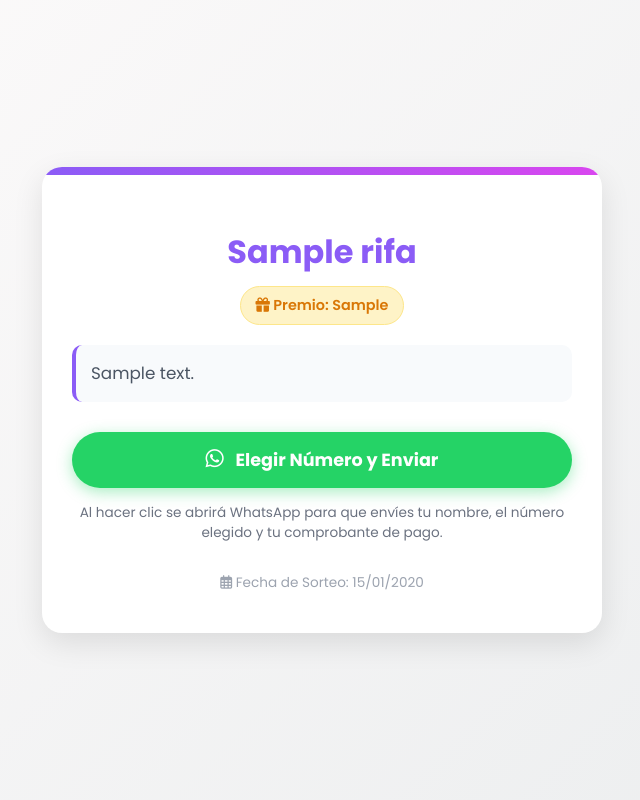
After one commit to CareBobo/Pagina_invitaciones_platillas, a Flask app: page /rifa/Sample in a window 1280 px wide. The commit adds this page. Shown: the whole page, without its empty margins (318-958 px from the left). Run offline with Flask 3, Linux system fonts and the light colour scheme; tables that the repository leaves empty hold one stand-in row (values such as "Sample post").

Commit message:
Manual user adjustments

```diff
--- a/app.py
+++ b/app.py
@@ -13,7 +13,7 @@ from reportlab.lib.styles import getSampleStyleSheet, ParagraphStyle
 from reportlab.lib import colors
 
 from config import Config
-from models import db, Usuario, Invitacion, CronogramaItem, Invitado, FotoGaleria, MusicaSugerida
+from models import db, Usuario, Invitacion, CronogramaItem, Invitado, FotoGaleria, MusicaSugerida, Rifa
 
 from supabase import create_client, Client
 
@@ -966,6 +966,62 @@ def eliminar_usuario(id):
 # INICIALIZACIÓN DE LA APLICACIÓN (SQLITE FALLBACK & SEEDING)
 # ==========================================================================
 
+# ==========================================================================
+# RUTAS DE ADMINISTRACIÓN DE RIFAS
+# ==========================================================================
+
+@app.route('/admin/rifas', methods=['GET', 'POST'])
+@login_required
+def admin_rifas():
+    if request.method == 'POST':
+        nueva_rifa = Rifa(
+            usuario_id=session['usuario_id'],
+            titulo=request.form['titulo'],
+            descripcion=request.form.get('descripcion'),
+            premio=request.form.get('premio'),
+            whatsapp_contacto=request.form.get('whatsapp_contacto')
+        )
+        if request.form.get('fecha_sorteo'):
+            nueva_rifa.fecha_sorteo = datetime.strptime(request.form['fecha_sorteo'], '%Y-%m-%dT%H:%M')
+
+        db.session.add(nueva_rifa)
+        db.session.commit()
+        flash('¡Rifa creada con éxito!', 'success')
+        return redirect(url_for('admin_rifas'))
+
+    rifas = Rifa.query.filter_by(usuario_id=session['usuario_id']).order_by(Rifa.created_at.desc()).all()
+    return render_template('admin/admin_rifas.html', rifas=rifas)
+
+
+@app.route('/admin/rifas/<int:id>/toggle', methods=['POST'])
+@login_required
+def toggle_rifa(id):
+    rifa = db.session.get(Rifa, id)
+    if rifa and (rifa.usuario_id == session['usuario_id'] or session.get('rol') == 'SUPER_ADMIN'):
+        rifa.activa = not rifa.activa
+        db.session.commit()
+        estado = 'activada' if rifa.activa else 'desactivada'
+        flash(f'La rifa ha sido {estado}.', 'success')
+    return redirect(url_for('admin_rifas'))
+
+
+# ==========================================================================
+# RUTAS PÚBLICAS DE RIFAS
+# ==========================================================================
+
+@app.route('/rifa/<token>')
+def ver_rifa(token):
+    rifa = Rifa.query.filter_by(token=token).first()
+
+    if not rifa:
+        return render_template('404.html'), 404
+
+    if not rifa.activa:
+        return render_template('rifa_finalizada.html', rifa=rifa)
+
+    return render_template('rifa_activa.html', rifa=rifa)
+
+
 def init_db_seeds():
     """Crea un usuario administrador inicial 'admin' si la base de datos está vacía"""
     with app.app_context():
--- /dev/null
+++ b/templates/rifa_activa.html
@@ -0,0 +1,135 @@
+<!DOCTYPE html>
+<html lang="es">
+<head>
+    <meta charset="UTF-8">
+    <meta name="viewport" content="width=device-width, initial-scale=1.0">
+    <title>{{ rifa.titulo }} - Sorteo Digital</title>
+    <link href="https://fonts.googleapis.com/css2?family=Poppins:wght@300;400;600;700&display=swap" rel="stylesheet">
+    <link rel="stylesheet" href="https://cdnjs.cloudflare.com/ajax/libs/font-awesome/6.4.0/css/all.min.css">
+    <style>
+        :root {
+            --primary: #8b5cf6;
+            --secondary: #d946ef;
+            --bg: #f3f4f6;
+            --text: #1f2937;
+        }
+        body {
+            font-family: 'Poppins', sans-serif;
+            background: linear-gradient(135deg, #fdfbfb 0%, #ebedee 100%);
+            margin: 0;
+            padding: 0;
+            color: var(--text);
+            min-height: 100vh;
+            display: flex;
+            align-items: center;
+            justify-content: center;
+        }
+        .rifa-container {
+            background: white;
+            border-radius: 20px;
+            box-shadow: 0 10px 30px rgba(0,0,0,0.1);
+            max-width: 500px;
+            width: 90%;
+            padding: 40px 30px;
+            text-align: center;
+            position: relative;
+            overflow: hidden;
+            margin: 20px;
+        }
+        .rifa-container::before {
+            content: '';
+            position: absolute;
+            top: 0;
+            left: 0;
+            width: 100%;
+            height: 8px;
+            background: linear-gradient(to right, var(--primary), var(--secondary));
+        }
+        h1 {
+            color: var(--primary);
+            font-size: 2rem;
+            margin-bottom: 10px;
+            font-weight: 700;
+        }
+        .premio-badge {
+            display: inline-block;
+            background: #fef3c7;
+            color: #d97706;
+            padding: 8px 15px;
+            border-radius: 30px;
+            font-weight: 600;
+            font-size: 0.9rem;
+            margin-bottom: 20px;
+            border: 1px solid #fde68a;
+        }
+        .descripcion {
+            color: #4b5563;
+            line-height: 1.6;
+            margin-bottom: 30px;
+            font-size: 1.05rem;
+            text-align: left;
+            background: #f8fafc;
+            padding: 15px;
+            border-radius: 10px;
+            border-left: 4px solid var(--primary);
+        }
+        .whatsapp-btn {
+            display: inline-block;
+            background-color: #25D366;
+            color: white;
+            text-decoration: none;
+            padding: 15px 20px;
+            border-radius: 50px;
+            font-weight: bold;
+            font-size: 1.1rem;
+            width: 100%;
+            box-sizing: border-box;
+            box-shadow: 0 4px 15px rgba(37, 211, 102, 0.4);
+            transition: transform 0.2s, box-shadow 0.2s;
+        }
+        .whatsapp-btn:hover {
+            transform: translateY(-2px);
+            box-shadow: 0 6px 20px rgba(37, 211, 102, 0.6);
+        }
+        .whatsapp-btn i {
+            margin-right: 8px;
+            font-size: 1.3rem;
+        }
+        .fecha {
+            margin-top: 30px;
+            font-size: 0.85rem;
+            color: #9ca3af;
+        }
+    </style>
+</head>
+<body>
+    <div class="rifa-container">
+        <h1>{{ rifa.titulo }}</h1>
+
+        {% if rifa.premio %}
+        <div class="premio-badge">
+            <i class="fas fa-gift"></i> Premio: {{ rifa.premio }}
+        </div>
+        {% endif %}
+
+        <div class="descripcion">
+            {{ rifa.descripcion | replace('\n', '<br>') | safe if rifa.descripcion else '¡Participa en nuestra gran rifa!' }}
+        </div>
+
+        {% if rifa.whatsapp_contacto %}
+        <a href="https://api.whatsapp.com/send?phone={{ rifa.whatsapp_contacto }}&text=%C2%A1Hola!%20Deseo%20participar%20en%20la%20rifa:%20{{ rifa.titulo | urlencode }}.%20Quiero%20el%20n%C3%BAmero..." target="_blank" class="whatsapp-btn">
+            <i class="fab fa-whatsapp"></i> Elegir Número y Enviar
+        </a>
+        <p style="font-size: 0.85rem; color: #6b7280; margin-top: 15px;">
+            Al hacer clic se abrirá WhatsApp para que envíes tu nombre, el número elegido y tu comprobante de pago.
+        </p>
+        {% endif %}
+
+        {% if rifa.fecha_sorteo %}
+        <div class="fecha">
+            <i class="far fa-calendar-alt"></i> Fecha de Sorteo: {{ rifa.fecha_sorteo.strftime('%d/%m/%Y') }}
+        </div>
+        {% endif %}
+    </div>
+</body>
+</html>
```
Also changed, not shown: models.py (+15 -0 lines), templates/admin/admin_rifas.html (added, +145 -0 lines), templates/admin/dashboard.html (+10 -0 lines), templates/invitacion_libro.html (+9 -9 lines), templates/rifa_finalizada.html (added, +58 -0 lines), invitaciones.db.
